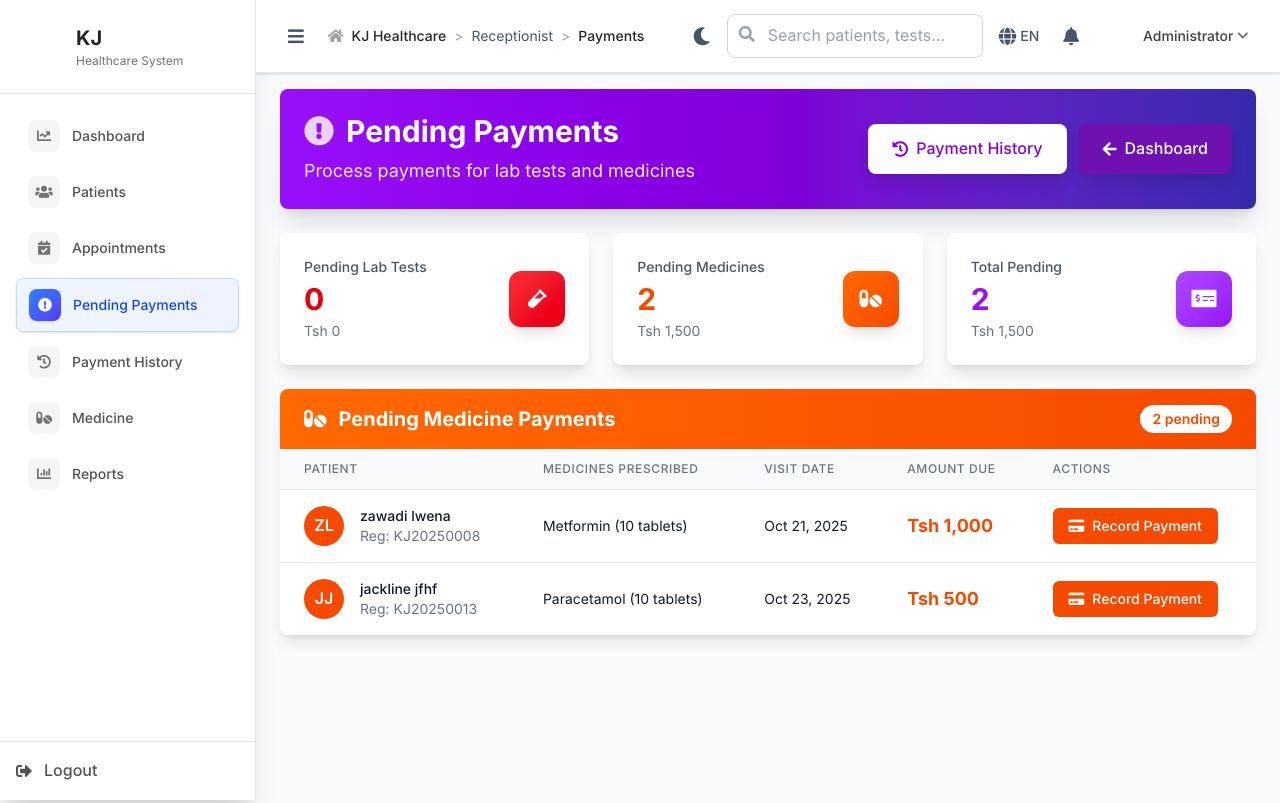
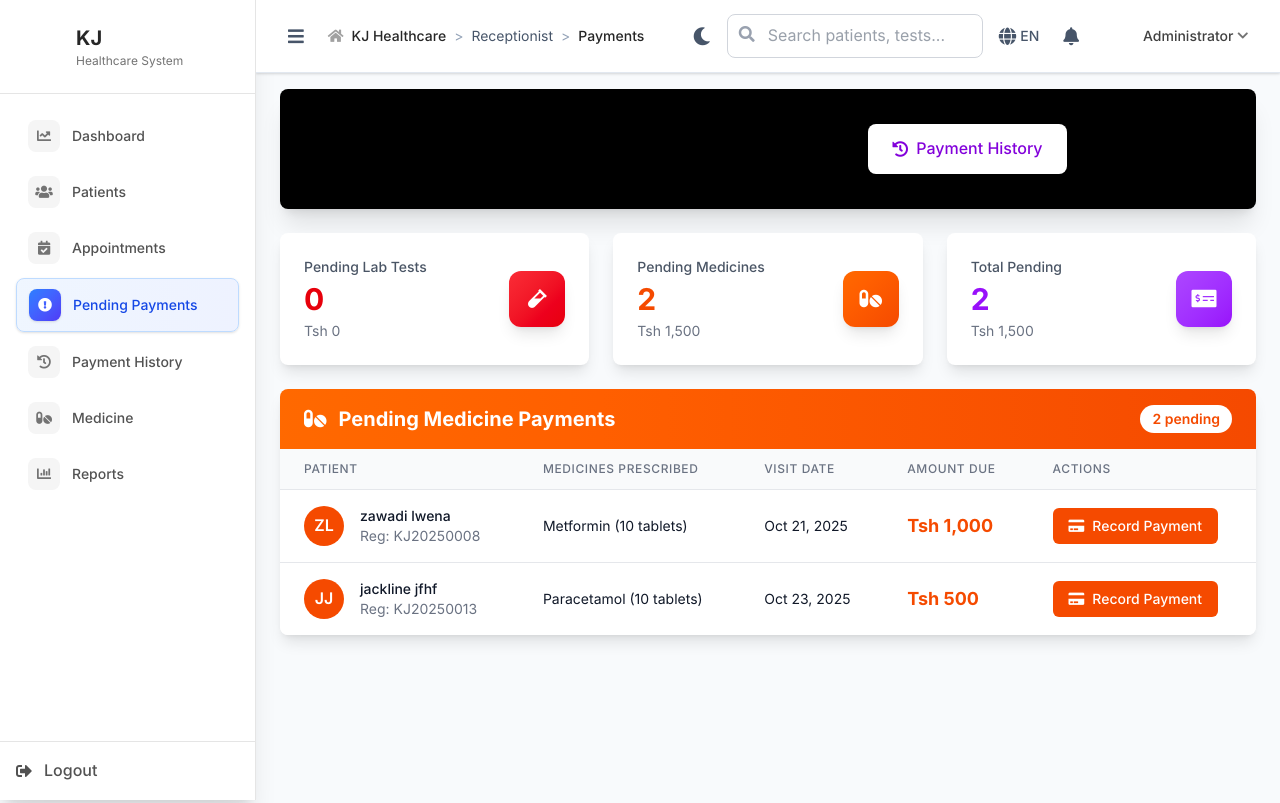
Before and after one commit to LWENA27/KJ, a PHP site: page /receptionist/payments in a window 1280 px wide. Run offline with PHP 8.4, Linux system fonts and the light colour scheme; a user stored in the database is signed in; data comes from the database, SQL or seed files in the repository; style sheets or scripts are compiled from the project's sources.

Commit message:
text visibility

```diff
--- a/views/receptionist/payments.php
+++ b/views/receptionist/payments.php
@@ -13,14 +13,14 @@
 
 <div class="max-w-7xl mx-auto">
     <!-- Page Header -->
-    <div class="bg-gradient-to-r from-purple-600 via-purple-700 to-indigo-800 rounded-lg shadow-xl p-6 mb-6">
+    <div class="bg-black rounded-lg shadow-xl p-6 mb-6">
         <div class="flex items-center justify-between">
-            <div class="text-white">
+            <div class="text-black">
                 <h1 class="text-3xl font-bold flex items-center">
-                    <i class="fas fa-exclamation-circle mr-3 text-purple-200"></i>
+                    <i class="fas fa-exclamation-circle mr-3 text-black-200"></i>
                     Pending Payments
                 </h1>
-                <p class="text-purple-100 mt-2 text-lg">Process payments for lab tests and medicines</p>
+                <p class="text-black-100 mt-2 text-lg">Process payments for lab tests and medicines</p>
             </div>
             <div class="flex space-x-3">
                 <a href="/KJ/receptionist/payment_history"
@@ -29,7 +29,7 @@
                     Payment History
                 </a>
                 <a href="/KJ/receptionist/dashboard"
-                   class="bg-purple-800 text-white hover:bg-purple-900 px-6 py-3 rounded-lg font-medium transition-all duration-300 shadow-lg flex items-center">
+                   class="bg-black-800 text-black hover:bg-purple-900 px-6 py-3 rounded-lg font-medium transition-all duration-300 shadow-lg flex items-center">
                     <i class="fas fa-arrow-left mr-2"></i>
                     Dashboard
                 </a>
--- a/views/receptionist/view_patient.php
+++ b/views/receptionist/view_patient.php
@@ -25,11 +25,11 @@
                         $lastVisit = !empty($consultations) ? $consultations[0]['created_at'] : null;
                         $visitCount = count($consultations ?? []);
                         ?>
-                        <span class="bg-white bg-opacity-20 px-3 py-1 rounded-full text-sm">
+                        <span class="bg-black bg-opacity-20 px-3 py-1 rounded-full text-sm">
                             <i class="fas fa-calendar mr-1"></i>
                             Last Visit: <?php echo $lastVisit ? date('d/m/Y', strtotime($lastVisit)) : 'First Visit'; ?>
                         </span>
-                        <span class="bg-white bg-opacity-20 px-3 py-1 rounded-full text-sm">
+                        <span class="bg-black bg-opacity-20 px-3 py-1 rounded-full text-sm">
                             <i class="fas fa-history mr-1"></i>
                             Total Visits: <?php echo $visitCount; ?>
                         </span>
@@ -38,7 +38,7 @@
                             <i class="fas fa-star mr-1"></i>Returning Patient
                         </span>
                         <?php else: ?>
-                        <span class="bg-yellow-500 bg-opacity-80 px-3 py-1 rounded-full text-sm font-medium">
+                        <span class="bg-black-500 bg-opacity-80 px-3 py-1 rounded-full text-sm font-medium">
                             <i class="fas fa-user-plus mr-1"></i>New Patient
                         </span>
                         <?php endif; ?>
```
Also changed, not shown: views/receptionist/appointments.php (+4 -4 lines).
